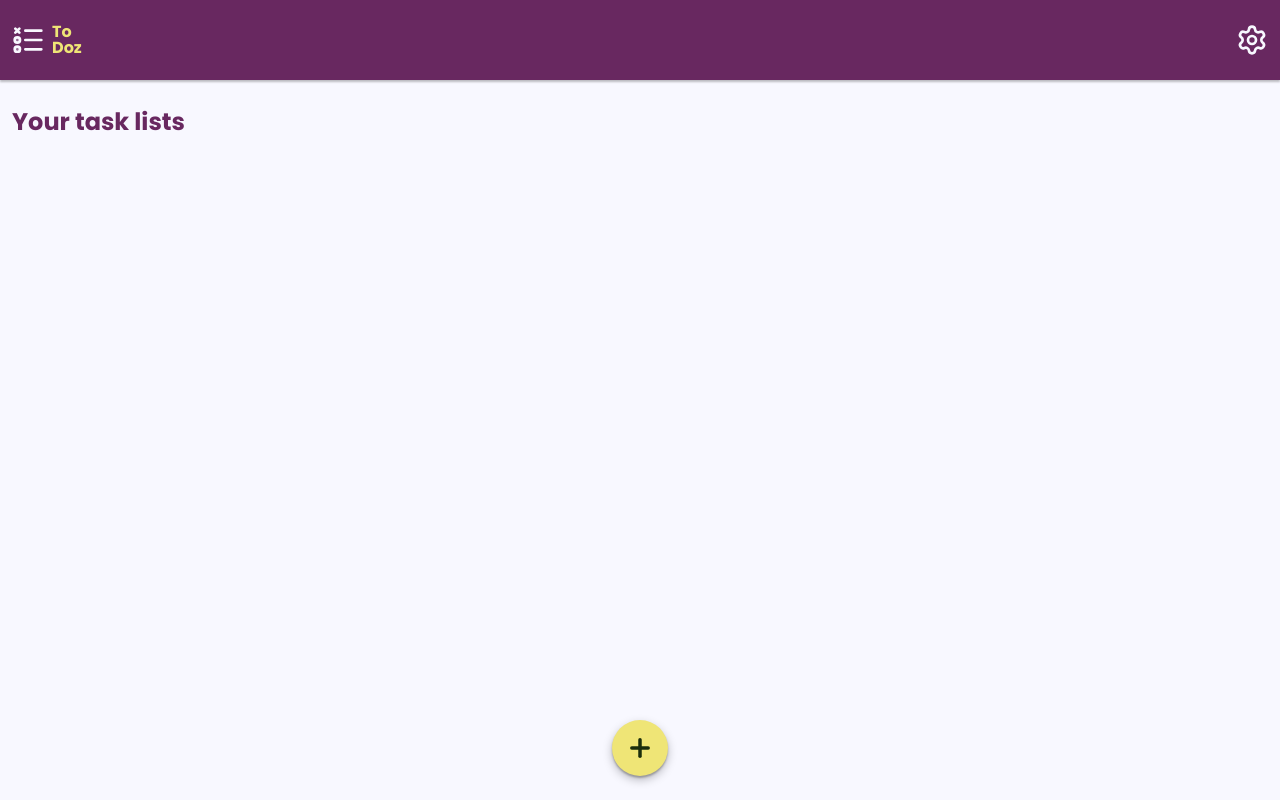
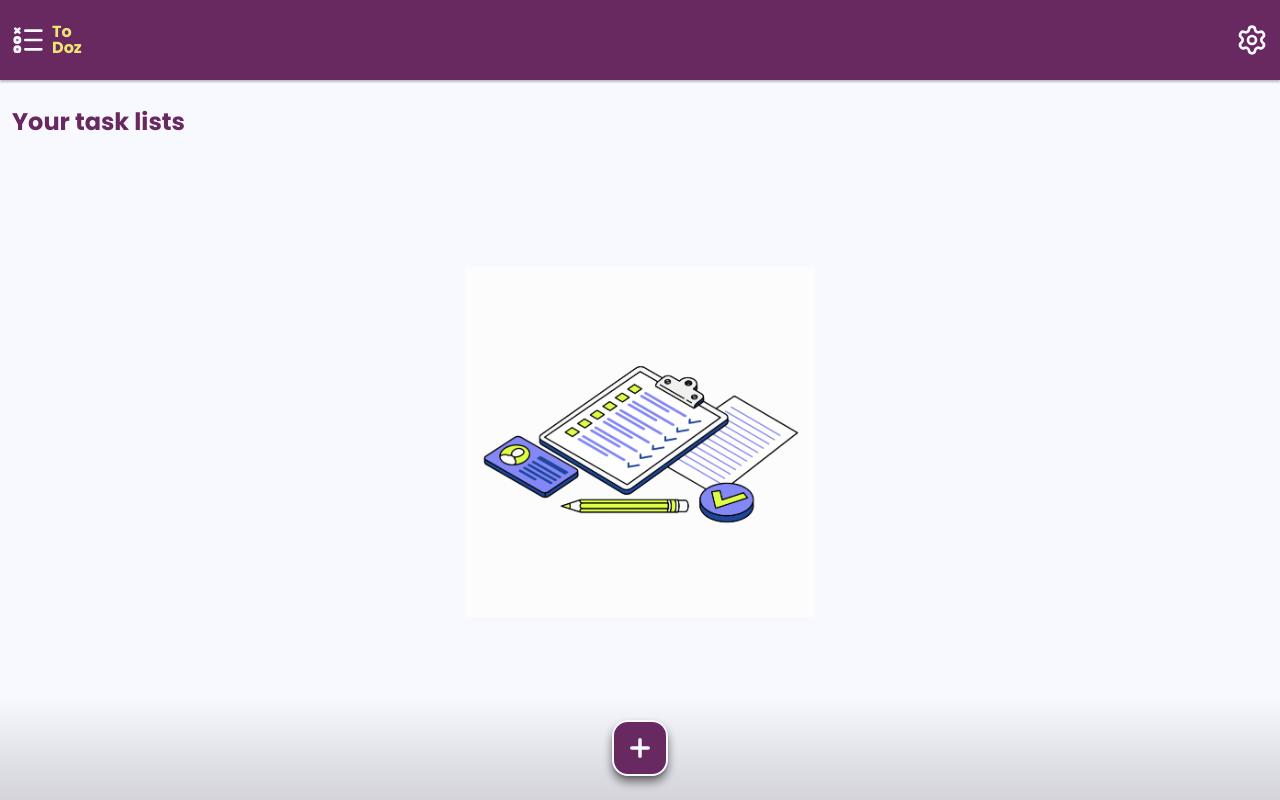
Before and after one commit to samspi-tech/todoz, a React (Vite) app: page /tasks in a window 1280 px wide. Built offline with nearby package versions, Linux system fonts and the light colour scheme.

Commit message:
feat: add task lists context and render lists

```diff
--- a/src/components/button/Button.module.css
+++ b/src/components/button/Button.module.css
@@ -27,15 +27,16 @@
     padding: 1.6rem 2.4rem;
 }
 
-.rounded {
+.square {
     width: 5.6rem;
     height: 5.6rem;
-    border-radius: 50%;
+    border-radius: 1.6rem;
+    corner-shape: squircle;
 }
 
 .small {
-    width: 3.2rem;
-    height: 3.2rem;
+    width: 2.8rem;
+    height: 2.8rem;
 }
 
 .pressed {
--- a/src/components/button/Button.tsx
+++ b/src/components/button/Button.tsx
@@ -4,7 +4,7 @@ import styles from './Button.module.css';
 
 interface ButtonProps extends ComponentProps<'button'> {
     size?: 'small';
-    variant?: 'primary' | 'rounded';
+    variant?: 'primary' | 'square';
 }
 
 const Button = ({
--- a/src/components/createTasksListForm/CreateTasksListForm.tsx
+++ b/src/components/createTasksListForm/CreateTasksListForm.tsx
@@ -10,6 +10,7 @@ import Button from '@/components/button/Button.tsx';
 
 import styles from './CreateTasksListForm.module.css';
 import type { TasksListType } from '@/types/types.ts';
+import { useTaskListsContext } from '@/hooks/useTaskListsContext.ts';
 
 interface CreateTasksListFormProps {
     onClose: () => void;
@@ -23,6 +24,8 @@ const CreateTasksListForm = ({
     setError,
 }: CreateTasksListFormProps) => {
     const [title, setTitle] = useState('');
+
+    const { getAllTaskLists } = useTaskListsContext();
 
     const handleSubmit: SubmitEventHandler<HTMLFormElement> = (e) => {
         e.preventDefault();
@@ -41,7 +44,7 @@ const CreateTasksListForm = ({
             .filter((item) => item !== '')
             .join('-');
 
-        const localStorageList = localStorage.getItem('tasksList');
+        const localStorageList = localStorage.getItem('taskLists');
 
         const isTitleDuplicate = localStorageList?.includes(id);
 
@@ -67,12 +70,13 @@ const CreateTasksListForm = ({
             : [];
 
         localStorage.setItem(
-            'tasksList',
+            'taskLists',
             JSON.stringify([newList, ...parsedLocalStorageList])
         );
 
         setTitle('');
         setError(null);
+        getAllTaskLists();
         onClose();
     };
 
--- a/src/components/modal/Modal.tsx
+++ b/src/components/modal/Modal.tsx
@@ -21,7 +21,7 @@ const Modal = ({
         <dialog ref={ref} className={styles.modal}>
             <header>
                 <h2>{title}</h2>
-                <Button size="small" variant="rounded" onClick={onClose}>
+                <Button size="small" variant="square" onClick={onClose}>
                     <X />
                 </Button>
             </header>
--- a/src/components/tasksList/TasksList.module.css
+++ b/src/components/tasksList/TasksList.module.css
@@ -1,15 +1,31 @@
 .taskListsContainer {
     flex-grow: 1;
-    position: relative;
 
     display: flex;
     flex-direction: column;
+}
 
-    & > button {
-        position: absolute;
-        bottom: 0;
-        left: 50%;
-        transform: translateX(-50%);
+.addButtonContainer {
+    position: fixed;
+    bottom: 0;
+    right: 0;
+    left: 0;
+
+    padding: 2.4rem 0;
+    background: linear-gradient(rgba(0, 0, 0, 0), rgba(0, 0, 0, 0.15));
+
+    display: flex;
+    align-items: center;
+    justify-content: center;
+
+    & button {
+        color: #f8f8ff;
+        background-color: #682860;
+        border: 2px solid #f8f8ff;
+
+        box-shadow:
+            0 2px 2px rgba(0, 0, 0, 0.15),
+            0 6px 10px rgba(0, 0, 0, 0.5);
 
         & svg {
             width: 2.8rem;
@@ -17,3 +33,10 @@
         }
     }
 }
+
+.cardsContainer {
+    padding: 1.6rem 0;
+
+    column-count: 2;
+    column-gap: 1.2rem;
+}
--- a/src/components/tasksList/TasksList.tsx
+++ b/src/components/tasksList/TasksList.tsx
@@ -1,25 +1,44 @@
 import { Plus } from 'lucide-react';
-import { useState } from 'react';
+import { useEffect, useState } from 'react';
 
 import Button from '@/components/button/Button.tsx';
 import Modal from '@/components/modal/Modal.tsx';
 import CreateTasksListForm from '@/components/createTasksListForm/CreateTasksListForm.tsx';
+import Empty from '@/components/empty/Empty.tsx';
 
 import styles from './TasksList.module.css';
 import { useModal } from '@/hooks/useModal.ts';
+import { useTaskListsContext } from '@/hooks/useTaskListsContext.ts';
+import TasksListCard from '@/components/tasksListCard/TasksListCard.tsx';
 
 const TasksList = () => {
     const [error, setError] = useState<string | null>(null);
 
+    const { taskLists, getAllTaskLists } = useTaskListsContext();
     const { dialogRef, handleOpenModal, handleCloseModal } = useModal();
+
+    useEffect(() => {
+        getAllTaskLists();
+    }, []);
 
     return (
         <section className={styles.taskListsContainer}>
             <h2>Your task lists</h2>
 
-            <Button variant="rounded" onClick={handleOpenModal}>
-                <Plus />
-            </Button>
+            {!taskLists.length && <Empty />}
+
+            <div className={styles.cardsContainer}>
+                {taskLists &&
+                    taskLists.map((list) => (
+                        <TasksListCard key={list.id} title={list.title} />
+                    ))}
+            </div>
+
+            <div className={styles.addButtonContainer}>
+                <Button variant="square" onClick={handleOpenModal}>
+                    <Plus />
+                </Button>
+            </div>
 
             <Modal
                 ref={dialogRef}
--- a/src/components/tasksListCard/TasksListCard.module.css
+++ b/src/components/tasksListCard/TasksListCard.module.css
@@ -1,7 +1,9 @@
 .card {
+    break-inside: avoid;
+    margin-bottom: 1.2rem;
     border-radius: 1.6rem;
+    corner-shape: squircle;
     padding: 1.2rem 0.8rem;
-    corner-shape: squircle;
     color: var(--neutral-900);
     box-shadow: var(--shadow);
     background-color: var(--primary);
@@ -9,12 +11,12 @@
     display: flex;
     flex-direction: column;
     justify-content: space-between;
-    gap: 1.6rem;
+    gap: 0.8rem;
 
     & header {
         display: flex;
         align-items: center;
-        justify-content: space-between;
+        justify-content: flex-end;
     }
 }
 
--- a/src/components/tasksListCard/TasksListCard.tsx
+++ b/src/components/tasksListCard/TasksListCard.tsx
@@ -1,4 +1,4 @@
-import { EllipsisVertical, Pin } from 'lucide-react';
+import { EllipsisVertical } from 'lucide-react';
 
 import styles from './TasksListCard.module.css';
 
@@ -11,7 +11,6 @@ const TasksListCard = ({ title, footerText }: TasksListCardProps) => {
     return (
         <article className={styles.card}>
             <header>
-                <Pin />
                 <EllipsisVertical />
             </header>
 
--- /dev/null
+++ b/src/contexts/TaskListsContext.tsx
@@ -0,0 +1,35 @@
+import { createContext, type PropsWithChildren, useState } from 'react';
+
+import type { TasksListType } from '@/types/types.ts';
+
+interface TaskListsContextValues {
+    taskLists: TasksListType[];
+    getAllTaskLists: () => void;
+}
+
+export const TaskListsContext = createContext<TaskListsContextValues | null>(
+    null
+);
+
+export const TaskListsProvider = ({ children }: PropsWithChildren) => {
+    const [taskLists, setTaskLists] = useState<TasksListType[]>([]);
+
+    const getAllTaskLists = () => {
+        const localStorageTaskLists = localStorage.getItem('taskLists');
+
+        if (localStorageTaskLists) {
+            setTaskLists(JSON.parse(localStorageTaskLists));
+        }
+    };
+
+    return (
+        <TaskListsContext.Provider
+            value={{
+                taskLists,
+                getAllTaskLists,
+            }}
+        >
+            {children}
+        </TaskListsContext.Provider>
+    );
+};
--- /dev/null
+++ b/src/hooks/useTaskListsContext.ts
@@ -0,0 +1,13 @@
+import { useContext } from 'react';
+
+import { TaskListsContext } from '@/contexts/TaskListsContext.tsx';
+
+export const useTaskListsContext = () => {
+    const context = useContext(TaskListsContext);
+
+    if (!context) {
+        throw new Error('Task List Context must be used within the provider');
+    }
+
+    return context;
+};
--- a/src/main.tsx
+++ b/src/main.tsx
@@ -3,8 +3,12 @@ import { createRoot } from 'react-dom/client';
 import './index.css';
 import App from './App.tsx';
 
+import { TaskListsProvider } from '@/contexts/TaskListsContext.tsx';
+
 createRoot(document.getElementById('root')!).render(
     <StrictMode>
-        <App />
+        <TaskListsProvider>
+            <App />
+        </TaskListsProvider>
     </StrictMode>
 );
```
